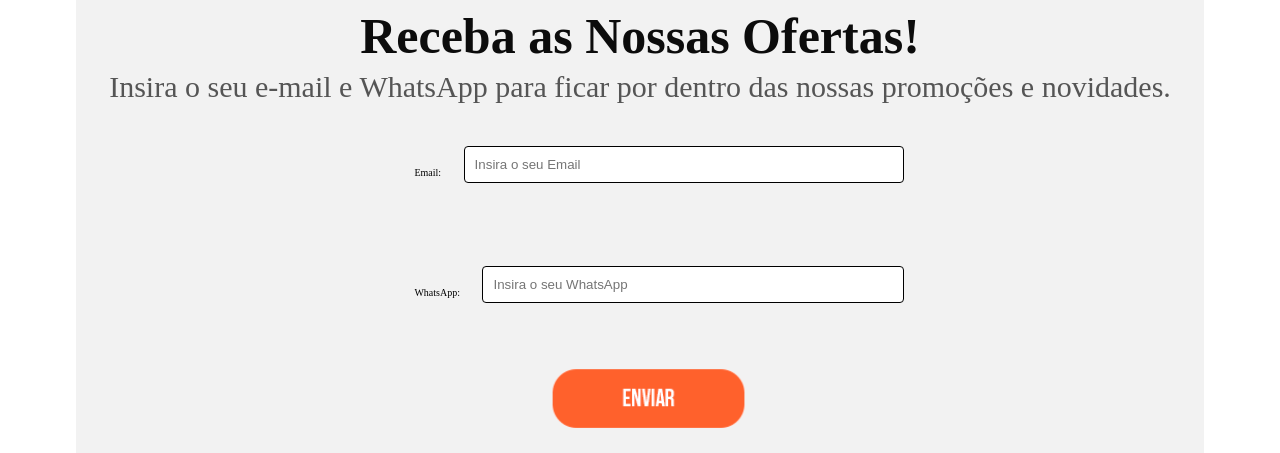
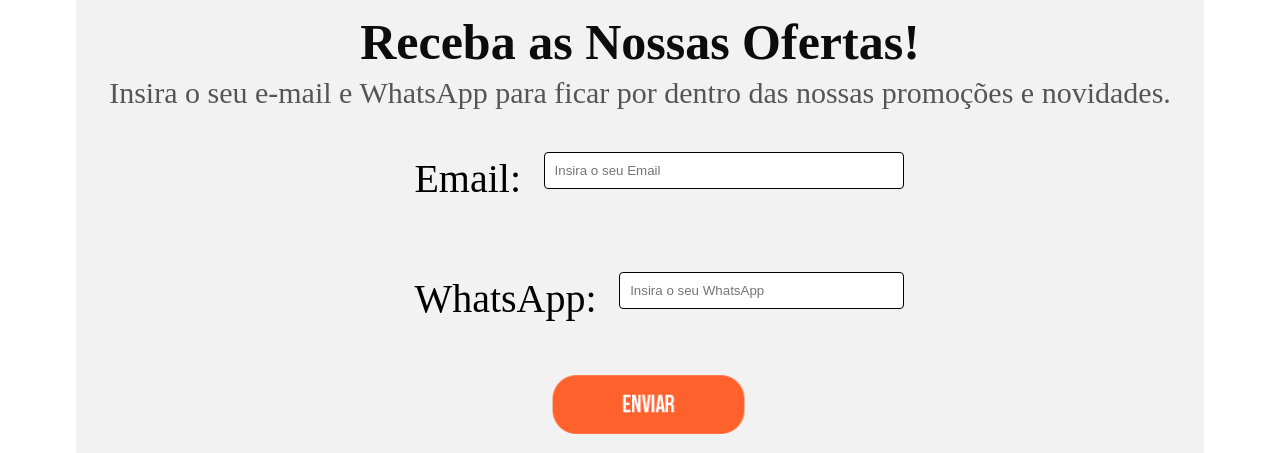
Before and after one commit to PedroWilsonRL/Loja-Front-End-Atualiza-o-, a plain HTML site: page index.html in a window 1280 px wide. Shown: the part 2127-2580 px from the top of the page. Drawn offline with Linux system fonts and the light colour scheme.

Commit message:
Update styles.css

```diff
--- a/styles.css
+++ b/styles.css
@@ -321,11 +321,15 @@ main h2 {
 }
 
 .email-text {
+    font-family: Bebas Neue;
     color: #000000;
+    font-size: 40px;
 }
 
 .whatsapp-text {
+    font-family: Bebas Neue;
     color: #000000;
+    font-size: 40px;
 }
 
 .input-icon {
```
